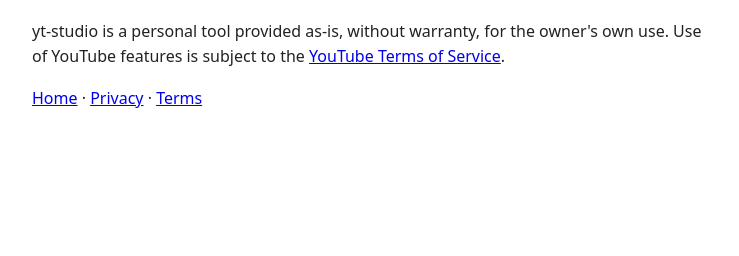
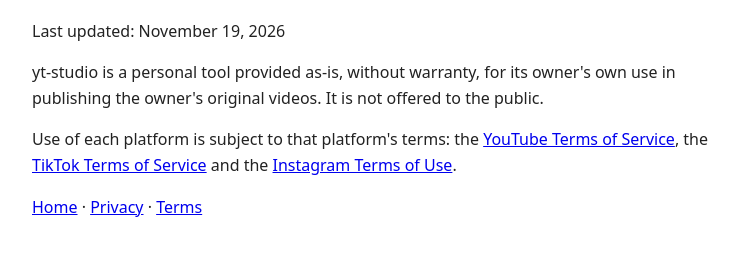
Before and after one commit to addas97/yt-studio-site, a plain HTML site: page terms.html in a window 1280 px wide. Shown: the part 94-350 px from the top of the page, without its empty margins (268-1007 px from the left). Drawn offline with Linux system fonts and the light colour scheme.

Commit message:
Add TikTok and Instagram to terms.html

```diff
--- a/terms.html
+++ b/terms.html
@@ -1 +1,3 @@
-<!doctype html><html lang="en"><head><meta charset="utf-8"><meta name="viewport" content="width=device-width,initial-scale=1"><title>Terms of Service</title><style>body{font:16px/1.6 system-ui,sans-serif;max-width:680px;margin:40px auto;padding:0 16px;color:#222;background:#fff}</style></head><body><h1>Terms of Service</h1><p>yt-studio is a personal tool provided as-is, without warranty, for the owner's own use. Use of YouTube features is subject to the <a href="https://www.youtube.com/t/terms">YouTube Terms of Service</a>.</p><p><a href="index.html">Home</a> · <a href="privacy.html">Privacy</a> · <a href="terms.html">Terms</a></p></body></html>
+<!doctype html><html lang="en"><head><meta charset="utf-8"><meta name="viewport" content="width=device-width,initial-scale=1"><title>Terms of Service</title><style>body{font:16px/1.6 system-ui,sans-serif;max-width:680px;margin:40px auto;padding:0 16px;color:#222;background:#fff}code{background:#f3f3f3;padding:2px 6px;border-radius:4px;word-break:break-all}button{font:inherit;padding:6px 14px}</style></head><body><h1>Terms of Service</h1><p>Last updated: November 19, 2026</p>
+<p>yt-studio is a personal tool provided as-is, without warranty, for its owner's own use in publishing the owner's original videos. It is not offered to the public.</p>
+<p>Use of each platform is subject to that platform's terms: the <a href="https://www.youtube.com/t/terms">YouTube Terms of Service</a>, the <a href="https://www.tiktok.com/legal/page/us/terms-of-service/en">TikTok Terms of Service</a> and the <a href="https://help.instagram.com/581066165581870">Instagram Terms of Use</a>.</p><p><a href="index.html">Home</a> · <a href="privacy.html">Privacy</a> · <a href="terms.html">Terms</a></p></body></html>
```
